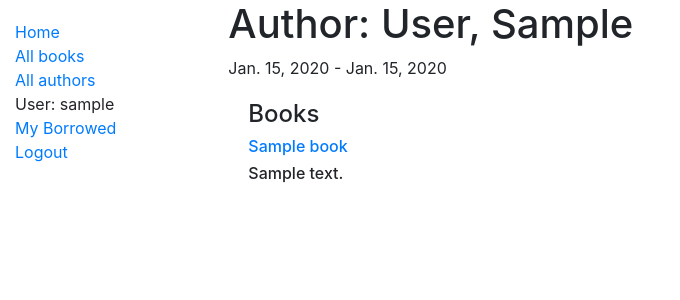
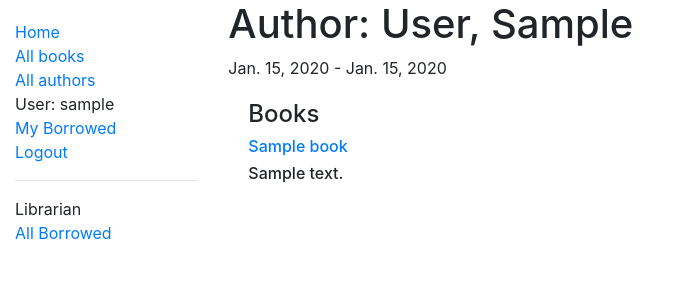
Before and after one commit to ChegeBryan/local-library, a Django app: page /catalog/authors/1/ in a window 1280 px wide. Shown: the top 300 px of the page, without its empty margins (0-680 px from the left). Run offline with Django 3.2, Linux system fonts and the light colour scheme; a user stored in the database is signed in; tables that the repository leaves empty hold one stand-in row (values such as "Sample post"); some libraries are stand-ins or nearby versions.

Commit message:
🔗 Add borrowed books URL to base

```diff
--- a/catalog/templates/base_generic.html
+++ b/catalog/templates/base_generic.html
@@ -27,6 +27,11 @@
             <li><a href="{% url 'logout'%}?next={{request.path}}">Logout</a></li>
             {% else %}
             <li><a href="{% url 'login'%}?next={{request.path}}">Login</a></li>
+            {% endif %}
+            <hr>
+            {% if perms.catalog.can_mark_returned %}
+            <li>Librarian</li>
+            <li><a href="{% url 'borrowed-books' %}">All Borrowed</a></li>
             {% endif %}
           </ul>
           {% endblock %}
```
